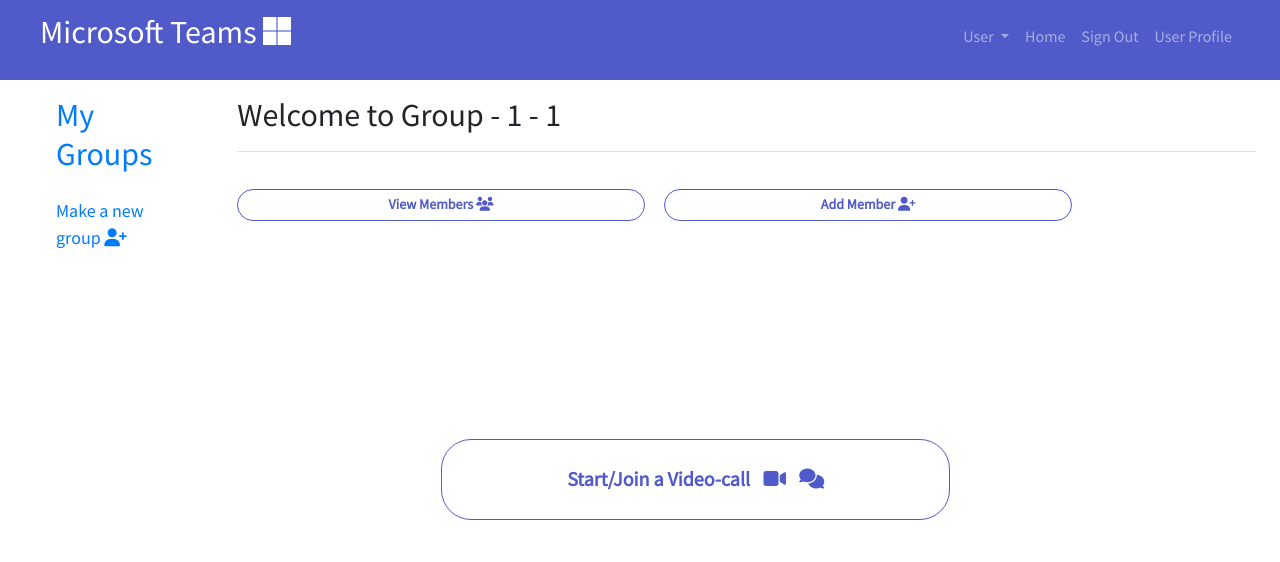
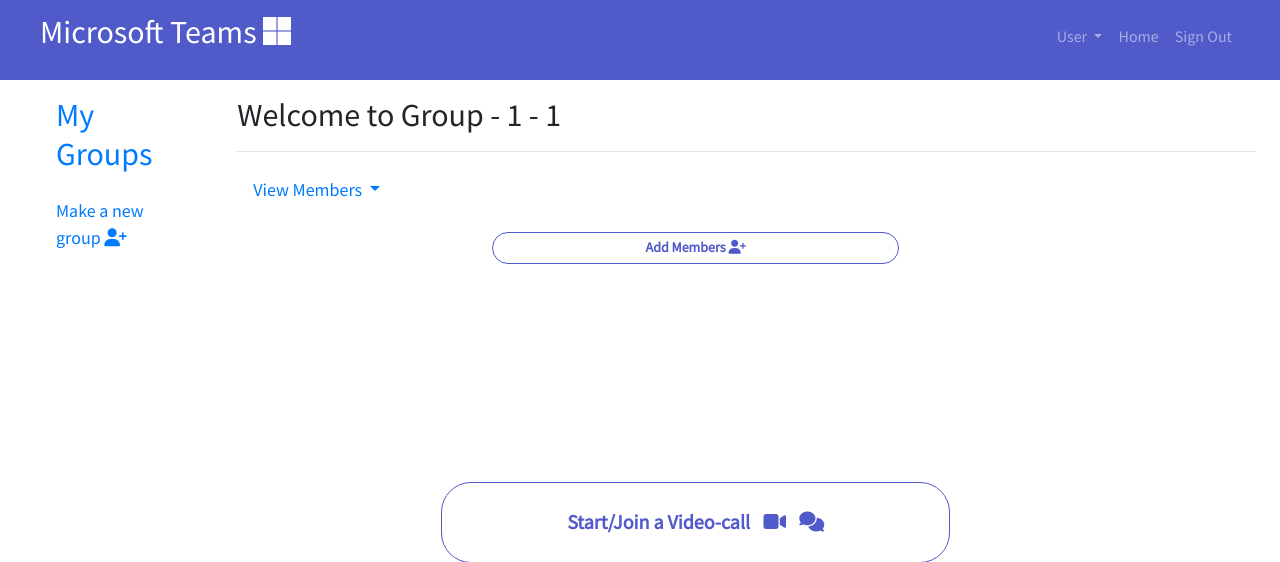
Before and after one commit to deeptadevkota/teams_clone, a Django app: page /dashboard/1/1/ in a window 1280 px wide. Shown: the top 562 px of the page. Run offline with Django 3.2, Linux system fonts and the light colour scheme; the visitor is signed in with stand-in values (Sample User, id 1); data comes from the database, SQL or seed files in the repository; some libraries are stand-ins or nearby versions.

Commit message:
features added

```diff
--- a/video_conferencing/templates/video_conferencing/dashboard.html
+++ b/video_conferencing/templates/video_conferencing/dashboard.html
@@ -60,12 +60,7 @@
                         <li class="nav-item">
                             <a class="nav-link" href="/logout/">Sign Out</a>
                         </li>
-                        <li class="nav-item">
-                            <a class="nav-link" href="#">User Profile</a>
-                        </li>
-
                     </ul>
-
                 </div>
             </nav>
         </section>
@@ -113,12 +108,22 @@
                     <h1 class="h2">Welcome to Group - {{name}} - {{team_id}}</h1>
                 </div>
                 <div>
-                    <a href="#" class="btn btn-secondary btn-sm" role="button"
-                        style="width: 40%; margin-right: 1rem; height: 2rem;">View
-                        Members <i class="fas fa-users"></i></a>
+                    <!-- <li class="nav-item dropdown"> -->
+
+                    <a class="nav-link dropdown-toggle" href="#" id="navbarDropdown" role="button"
+                        data-toggle="dropdown">
+                        View Members
+                    </a>
+                    <div class="dropdown-menu">
+                        {% for teams in team_members%}
+                        <a class="dropdown-item" href="">{{teams.user_name}}</a>
+                        {% endfor %}
+                    </div>
                     <a href="/add_members/{{team_id}}/{{name}}" class="btn btn-secondary btn-sm" role="button"
-                        style="width: 40%;height: 2rem;"> Add
-                        Member <i class="fas fa-user-plus"></i></a>
+                        style="width: 40%;height: 2rem; margin-left: 25%;"> Add
+                        Members <i class="fas fa-user-plus"></i></a>
+                    <!-- </li> -->
+
                 </div>
                 <div>
                     <a href="/{{team_id}}/{{user}}/" class="btn btn-secondary btn-lg main-button" role="button">
--- a/video_conferencing/views.py
+++ b/video_conferencing/views.py
@@ -56,7 +56,11 @@ def dashboard_page(request, team_id, name):
     username = request.user.username
     user = User.objects.get(username=username)
     user_teams = User_Team.objects.filter(user_name=username)
-    return render(request, 'video_conferencing/dashboard.html', {"users": user, "user_teams": user_teams, "team_id": team_id, "name": name})
+    if(team_id != '0'):
+        team_members = User_Team.objects.filter(team_id=team_id)
+    else:
+        team_members=None
+    return render(request, 'video_conferencing/dashboard.html', {"users": user, "user_teams": user_teams, "team_id": team_id, "name": name, "team_members": team_members})
 
 
 @login_required
```
